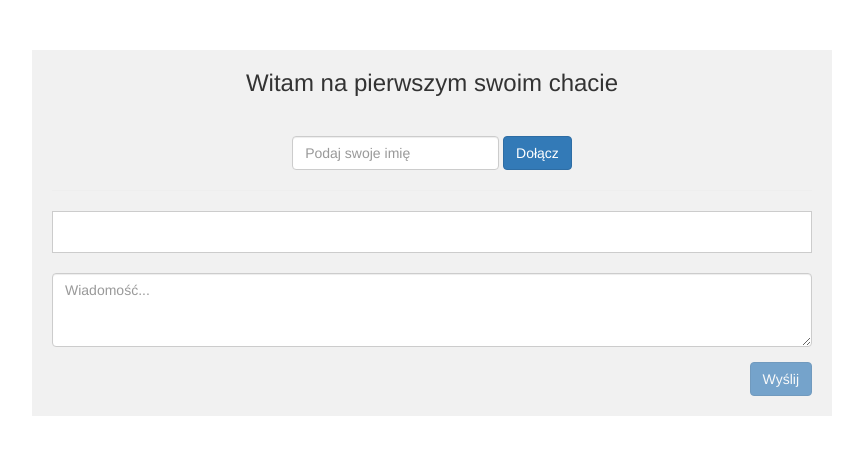
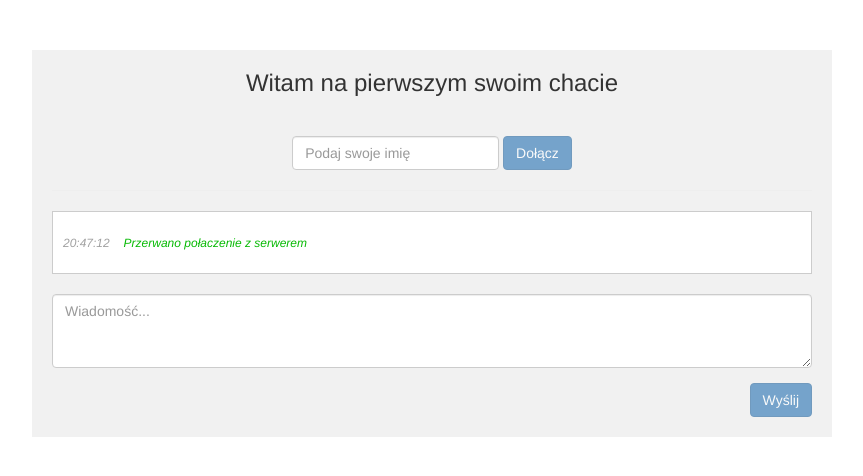
Before and after one commit to Fera/T03Z03, a plain HTML site: page index.html in a window 1280 px wide. Shown: the whole page, without its empty margins (208-1071 px from the left). Drawn offline with nearby package versions, Linux system fonts and the light colour scheme.

Commit message:
Czat - dokończenie aplikacji

```diff
--- a/css/style.css
+++ b/css/style.css
@@ -32,6 +32,10 @@ h3 {
     background: #fff;
 }
 
+.chatRow {
+	text-align:left;
+}
+
 input,
 button
 {
--- a/index.html
+++ b/index.html
@@ -25,22 +25,6 @@
 		    <hr>
 
 		    <div id="chatWindow">
-				<!-- <div class="chatRow">
-		            <span class="time">20:29:46</span>
-		            <span class="status">Mirek podłączył się do czatu</span>
-		        </div>
-
-		        <div class="chatRow">
-		            <span class="time">20:30:11</span>
-		            <span class="name">Mirek</span>
-		            <span class="message">Hej, z tej strony Mirek!</span>
-		        </div>
-
-		        <div class="chatRow">
-		            <span class="time">20:30:55</span>
-		            <span class="name">Piotr</span>
-		            <span class="message">No hej, co u Ciebie?</span>
-		        </div> -->
 
 		    </div>
 
@@ -56,5 +40,6 @@
 
 
     <script src="js/scripts.js" type="text/javascript"></script>
+    <script src="node/chat_server.js" type="text/javascript"></script>
 </body>
 </html>
--- a/js/scripts.js
+++ b/js/scripts.js
@@ -3,7 +3,7 @@
 
 	var chat = {
 
-		renderRow: function(dataObjct){
+		renderRow: function(dataObject){
 
 			var chatRow = document.createElement("div"),
 				date = new Date(),
@@ -12,14 +12,15 @@
 
 			chatRow.classList.add("chatRow");
 
-			if (dataObject.type == "status")
+			if(dataObject.type == "status")
 				message = "<span class='status'>" + dataObject.message + "</span>";
 			else
 				message = "<span class='name'>" + dataObject.name + ": </span><span class='message'>" + dataObject.message + "</span>";
 
 			chatRow.innerHTML = "<span class='time'>" + time + "</span>\n" + message;
 
-			this.chatWidow.appendChild(chatRow);
+			this.chatWindow.appendChild(chatRow);
+			this.chatWindow.scrollTop = this.chatWindow.scrollHeight;
 
 
 		},
@@ -28,7 +29,7 @@
 
 			var data = JSON.stringify(msgObject);
 
-			// wysyłamy wiadomość na serwer
+			this.socket.send(data);
 		},
 
 		displayMessage: function(e){
@@ -42,8 +43,13 @@
 			var message = this.messageInput.value;
 
 			if (message !==""){
-				// wysyłamy wiadomość na serwer
 
+				this.sendData({
+
+					type: "message",
+					message: message
+
+				});
 
 				this.messageInput.value = "";
 			}
@@ -52,7 +58,6 @@
 		joinToChat: function(e){
 
 			var name = this.nameInput.value;
-
 
 			if(name !== ""){
 				this.sendData({
@@ -70,6 +75,28 @@
 
 		},
 
+		stopApp: function(){
+
+			this.joinButton.onclick = null;
+			this.joinButton.setAttribute("disabled", "disabled");
+
+			this.submitButton.onclick = null;
+			this.submitButton.setAttribute("disabled", "disabled");
+
+			this.renderRow({
+				type: "status",
+				message: "Przerwano połaczenie z serwerem"
+			});
+		},
+
+		connectToServer: function(){
+
+			this.socket = new WebSocket("ws://localhost:8000");
+			this.socket.onmessage = this.displayMessage.bind(this);
+			this.socket.onclose = this.stopApp.bind(this);
+
+		},
+
 		init: function(){
 
 			if (!window.WebSocket) return; // jeśli nie jest wspierany websocket przerywam funkcję
@@ -81,6 +108,8 @@
 			this.submitButton = document.querySelector("#submit");
 
 			this.joinButton.onclick = this.joinToChat.bind(this);
+
+			this.connectToServer();
 		}
 
 	};
```
